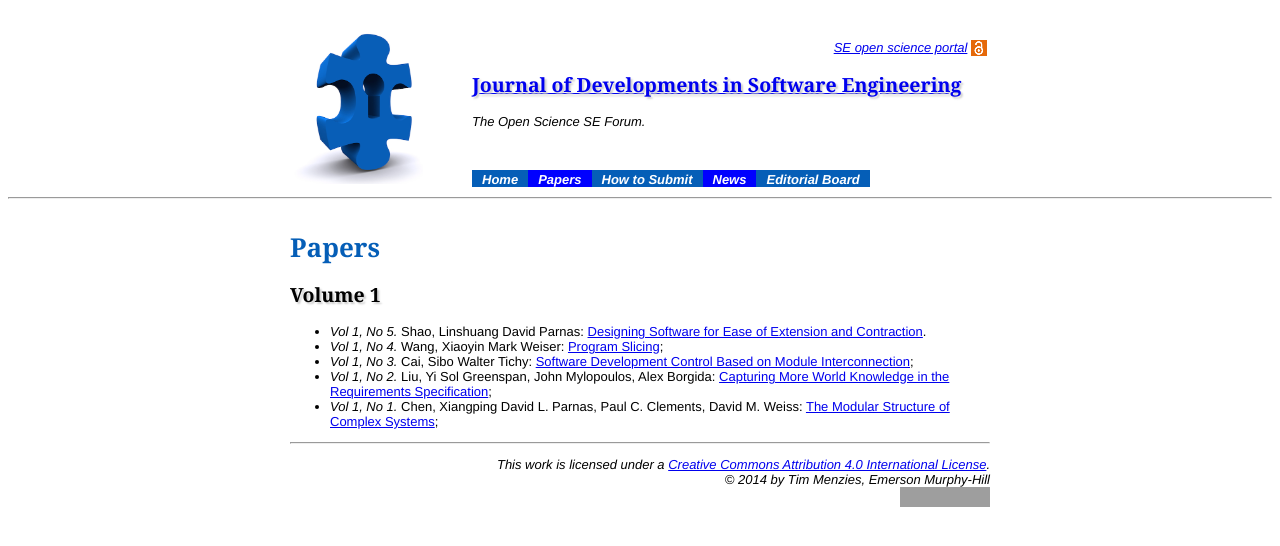
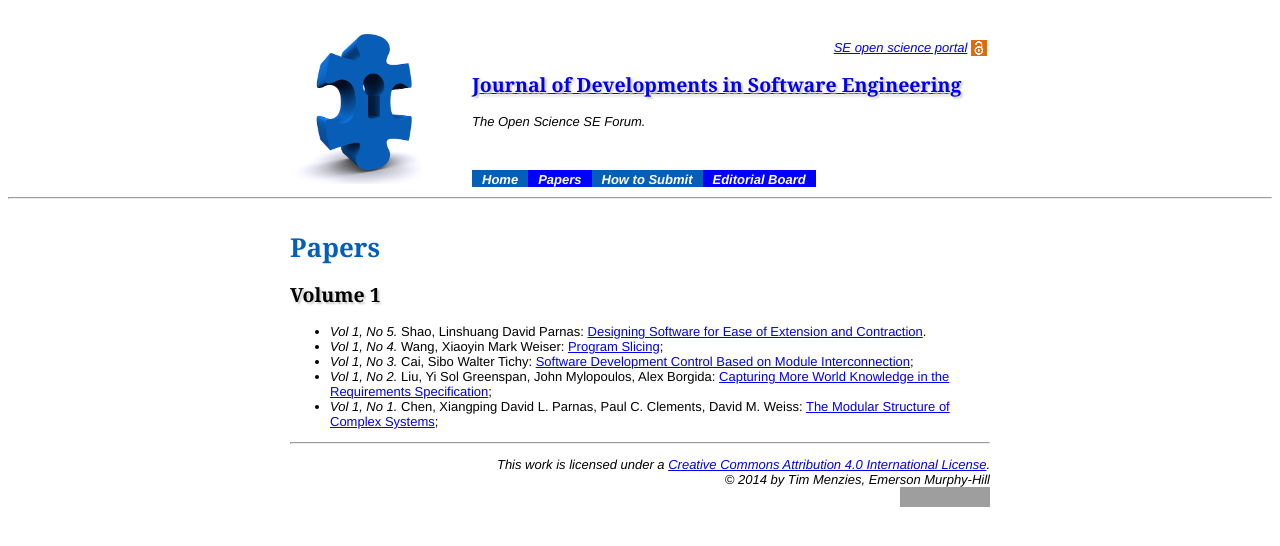
Before and after one commit to opensciences/opensciences.github.io, a Jekyll site: the page built from papers.md, in a window 1280 px wide. Shown: the top 546 px of the page. Built offline with Jekyll 4.4.1, drawn with Linux system fonts in a browser that asks for light colours; Markdown is read by kramdown in place of the engine named in the settings; grey boxes are pictures that could not be loaded.

Commit message:
Update journalnav.html

```diff
--- a/_includes/journalnav.html
+++ b/_includes/journalnav.html
@@ -19,8 +19,7 @@ SE open science portal</a>&nbsp;
 class="swatch1"><a href="{{site.url}}/journal">Home</a></div><div
 class="swatch2"><a href="{{site.url}}/papers">Papers</a></div><div
 class="swatch1"><a href="{{site.url}}/submit">How to Submit</a></div><div
-class="swatch2"><a href="{{site.url}}/news">News</a></div><div
-class="swatch1"><a href="{{site.url}}/board">Editorial Board</a></div>
+class="swatch2"><a href="{{site.url}}/board">Editorial Board</a></div>
 
 </td></tr></table>
 <hr>
```
